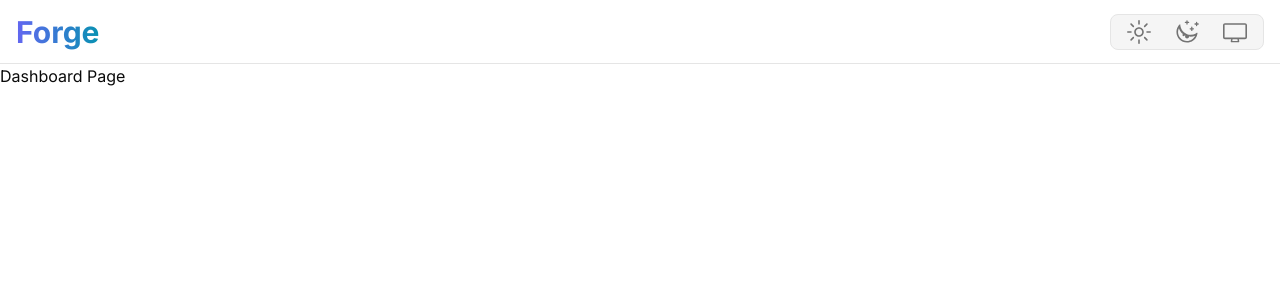
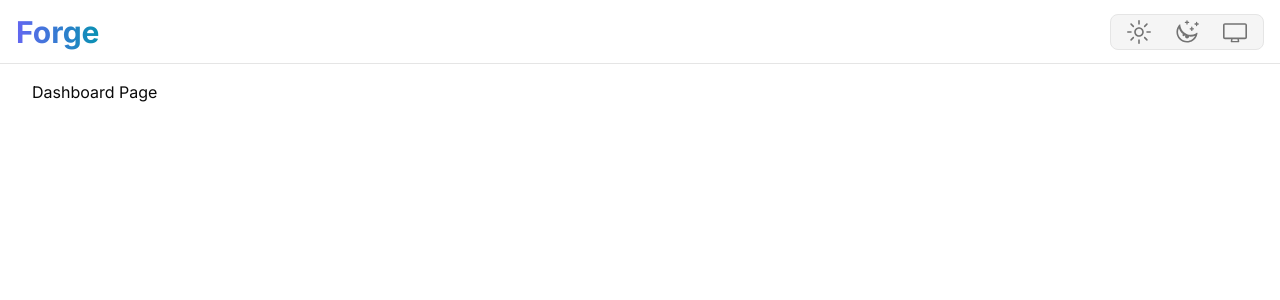
Before and after one commit to taurusilver7/forge, a Next.js app: page / in a window 1280 px wide. Shown: the top 300 px of the page. Built offline with nearby package versions, Linux system fonts and the light colour scheme.

Commit message:
dashboard init

```diff
--- a/app/(dashboard)/page.tsx
+++ b/app/(dashboard)/page.tsx
@@ -2,7 +2,7 @@ import React from 'react'
 
 const DashboardPage = () => {
   return (
-    <div>Dashboard Page</div>
+    <div className='container pt-4'>Dashboard Page</div>
   )
 }
 
```
